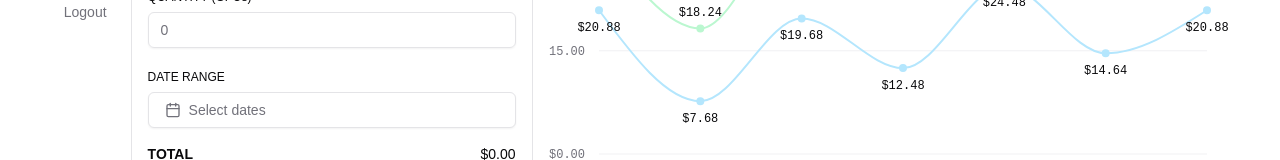
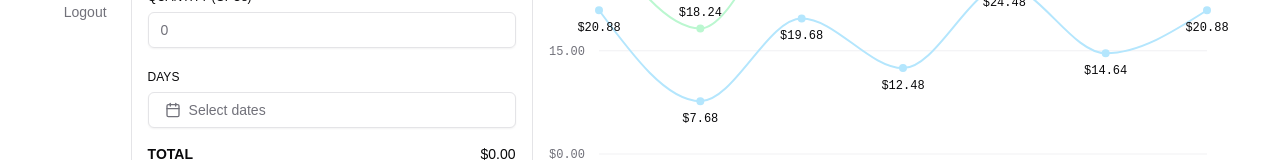
Before and after one commit to darzyx/gpu-auction-house, a Next.js app: page / in a window 1280 px wide. Shown: the part 365-525 px from the top of the page. Built offline with nearby package versions, Linux system fonts and the light colour scheme.

Commit message:
Rename date range to days for clarity

```diff
--- a/src/components/trade/days-input/index.tsx
+++ b/src/components/trade/days-input/index.tsx
@@ -24,7 +24,7 @@ export default function DaysInput({
     return (
         <div className="space-y-1">
             <Label htmlFor="days" className="text-xs">
-                DATE RANGE
+                DAYS
             </Label>
             <div className={cn("w-full grid gap-2", className)}>
                 <Popover>
```
